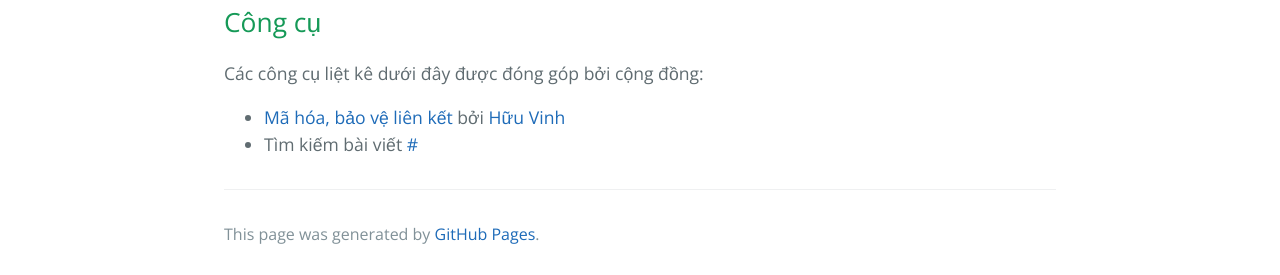
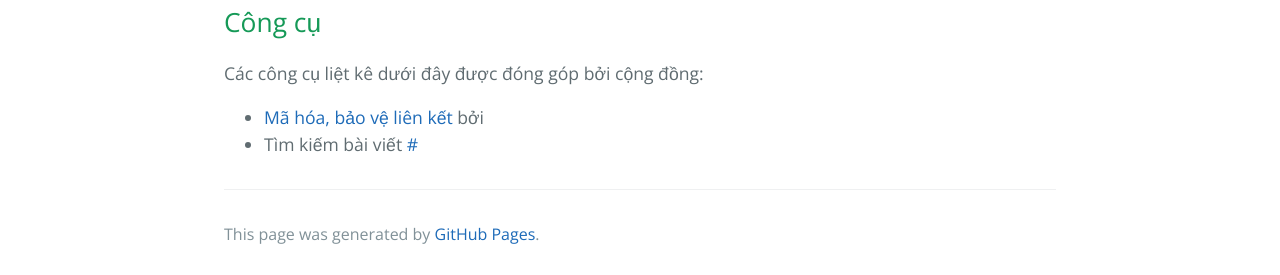
Before and after one commit to huuvinhtv/zaltv, a Jekyll site: the page built from index.md, in a window 1280 px wide. Shown: the part 760-1035 px from the top of the page. Built offline with Jekyll 4.4.1, drawn with Linux system fonts in a browser that asks for light colours; our own code applies the rules of GitHub Pages for plain Markdown files.

Commit message:
Update index.md

```diff
--- a/index.md
+++ b/index.md
@@ -14,5 +14,5 @@ Những điều mà bạn cần biết nếu muốn tham gia [ZalTV Community](h
 
 Các công cụ liệt kê dưới đây được đóng góp bởi cộng đồng:
 
--  [Mã hóa, bảo vệ liên kết](https://vinh.cf/) bởi [Hữu Vinh](https://fb.me/huuvinh.vt)
+-  [Mã hóa, bảo vệ liên kết]() bởi []()
 -  Tìm kiếm bài viết [#](https://#)
```
